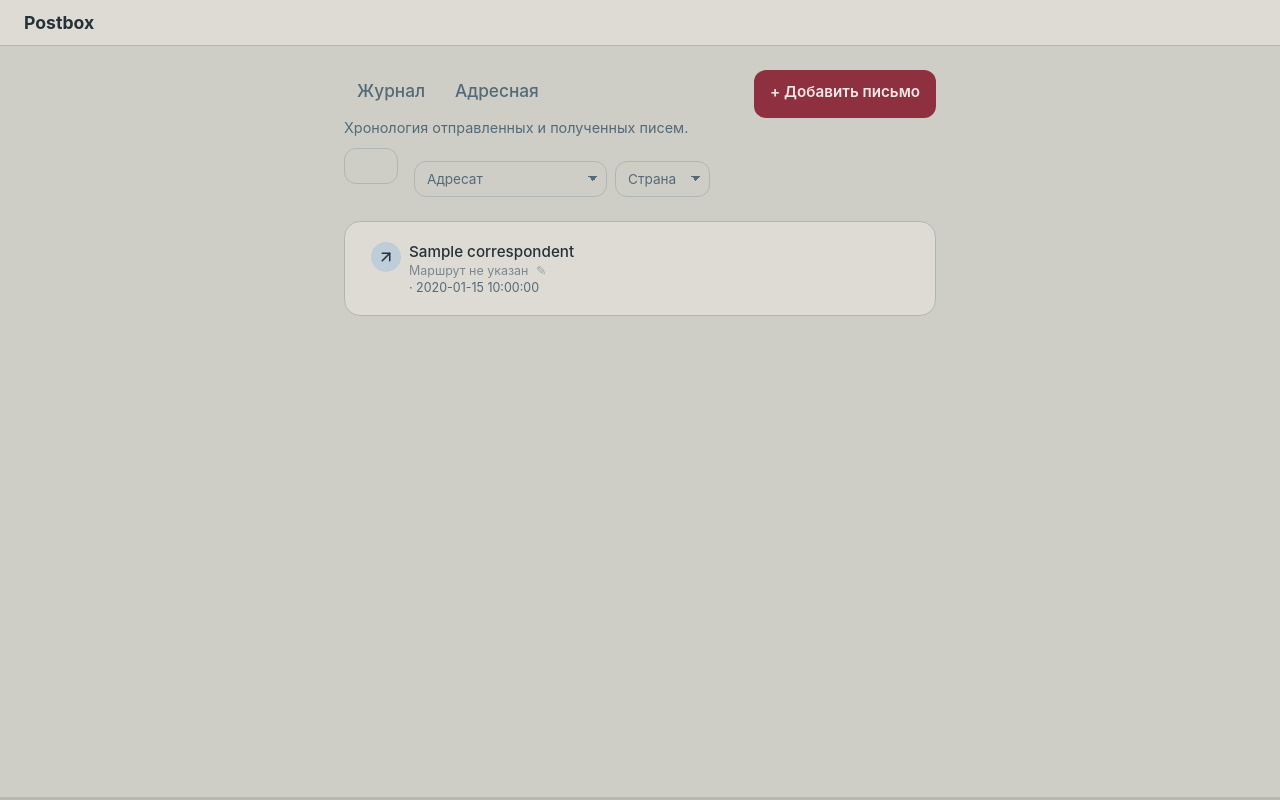
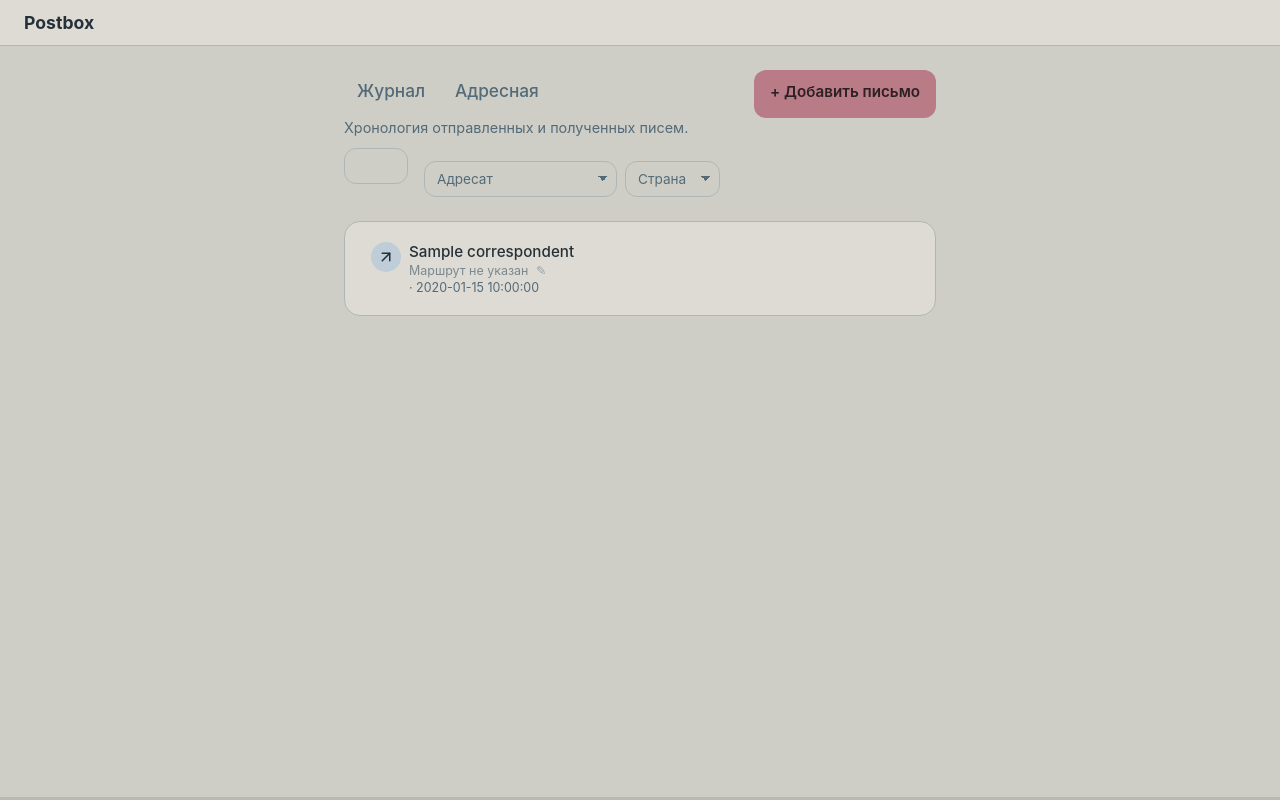
Before and after one commit to katrinio/postbox, a Python web app: template src/postbox/templates/journal.html in a window 1280 px wide. Run offline with Jinja, Linux system fonts and the light colour scheme; the template is opened without the code that fills it: most values are stand-ins (such as "Sample title", 1, 10 or a date in 2020).

Commit message:
refactor(ui) polish color schema

```diff
--- a/src/postbox/static/css/app.css
+++ b/src/postbox/static/css/app.css
@@ -6,9 +6,11 @@
   --color-surface-blue: #becdd7;
   --color-surface-sage: #d2d0aa;
   --color-surface-blush: #ddc0c4;
-  --color-rose: #d77f8d;
-  --color-raspberry: #8f3040;
-  --color-raspberry-dark: #762334;
+  --color-rose: #b97b86;
+  --color-raspberry: #b97b86;
+  --color-raspberry-hover: #c48b95;
+  --color-raspberry-active: #c0848f;
+  --color-raspberry-dark: #875862;
   --color-ink: #243139;
   --color-ink-muted: #536a78;
   --color-border: #aeb7b8;
@@ -16,7 +18,7 @@
   --color-frame: #b9b8b1;
   --color-hover: rgb(230 227 220 / 72%);
   --color-nav: rgb(207 206 198 / 96%);
-  --color-on-accent: #f3e9e7;
+  --color-on-accent: #2d2024;
   --space-1: 4px;
   --space-2: 8px;
   --space-3: 12px;
@@ -38,9 +40,11 @@
   --color-surface-blue: #3c505a;
   --color-surface-sage: #4b4c3a;
   --color-surface-blush: #543f45;
-  --color-rose: #d58895;
-  --color-raspberry: #e19aa5;
-  --color-raspberry-dark: #efb4bd;
+  --color-rose: #b97b86;
+  --color-raspberry: #b97b86;
+  --color-raspberry-hover: #c48b95;
+  --color-raspberry-active: #c0848f;
+  --color-raspberry-dark: #d2a0a8;
   --color-ink: #ebe6dd;
   --color-ink-muted: #aebdc5;
   --color-border: #617178;
@@ -394,6 +398,14 @@ button:focus-visible {
   gap: 9px;
   font-size: 0.94rem;
   font-weight: 550;
+}
+
+.primary-button:hover {
+  background: var(--color-raspberry-hover);
+}
+
+.primary-button:active {
+  background: var(--color-raspberry-active);
 }
 
 .screen-intro {
--- a/src/postbox/static/css/pages.css
+++ b/src/postbox/static/css/pages.css
@@ -233,6 +233,14 @@
   white-space: nowrap;
 }
 
+.primary-button:hover {
+  background: var(--color-raspberry-hover);
+}
+
+.primary-button:active {
+  background: var(--color-raspberry-active);
+}
+
 .primary-button:focus-visible {
   outline: 3px solid var(--color-raspberry);
   outline-offset: 3px;
@@ -314,12 +322,14 @@
   display: inline-flex;
   align-items: center;
   justify-content: center;
-  min-width: 54px;
+  gap: 6px;
+  width: 64px;
   min-height: 36px;
   padding: 0 var(--space-3);
   border: 1px solid var(--color-border);
   border-radius: var(--radius-control);
   font-size: 0.85rem;
+  line-height: 1;
   color: var(--color-ink-muted);
   text-decoration: none;
   white-space: nowrap;
@@ -346,7 +356,8 @@
 }
 
 .filter-pill__count {
-  font-size: 0.75rem;
+  font-size: inherit;
+  line-height: 1;
   opacity: 0.7;
 }
 
```
